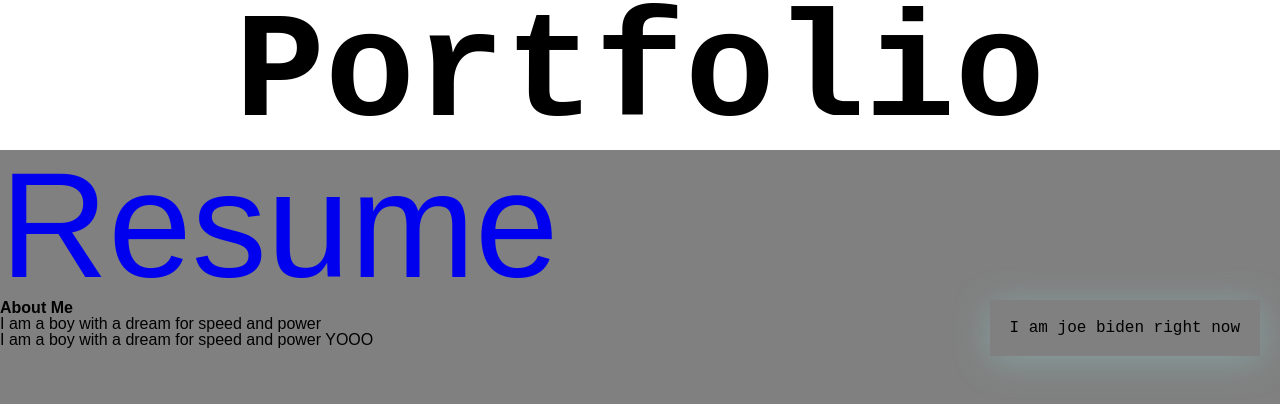
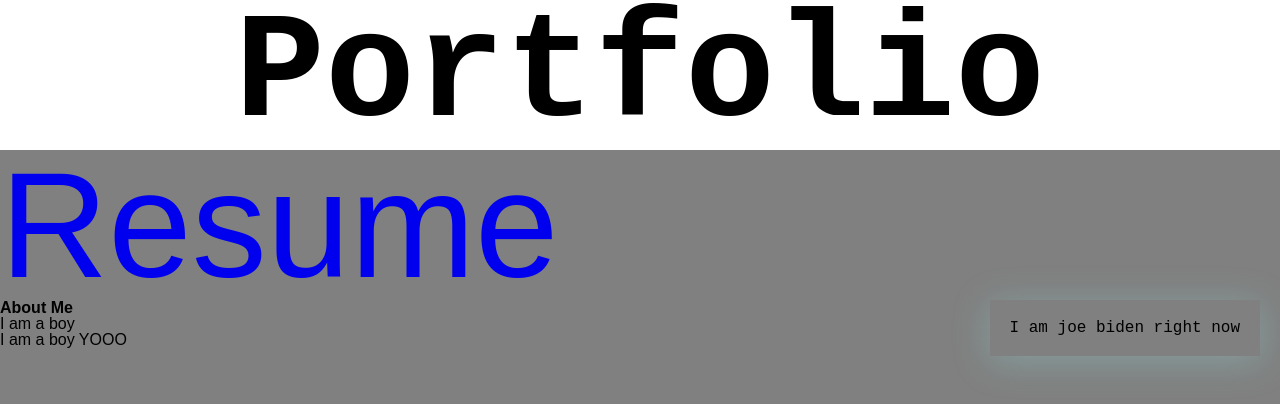
Before and after one commit to BoiledLettuce/homework-2, a plain HTML site: page index.html in a window 1280 px wide. Drawn offline with Linux system fonts and the light colour scheme.

Commit message:
html changes

```diff
--- a/index.html
+++ b/index.html
@@ -13,6 +13,7 @@
     <header>
         <h1>Portfolio</h1>
         <nav>
+            <!-- target="_blank" for new tab -->
             <a href="./assets/Resume.pdf" target="_blank">Resume</a>
         </nav>
 
@@ -29,10 +30,10 @@
         <h2> About Me </h2>
         <div>
             <p>
-                I am a boy with a dream for speed and power
+                I am a boy
             </p>
             <p>
-                I am a boy with a dream for speed and power YOOO
+                I am a boy  YOOO
             </p>
         </div>
     </main>
```
